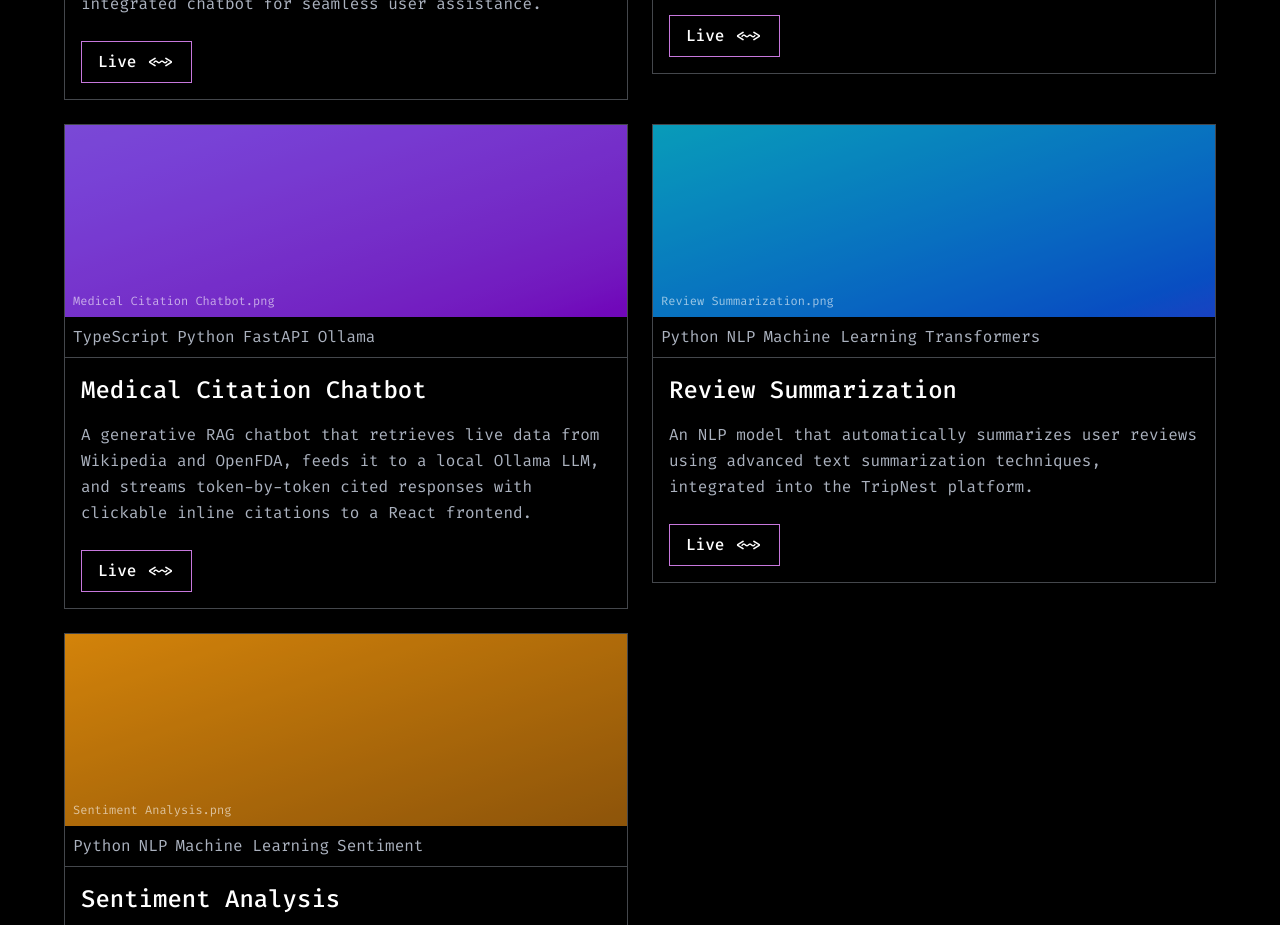
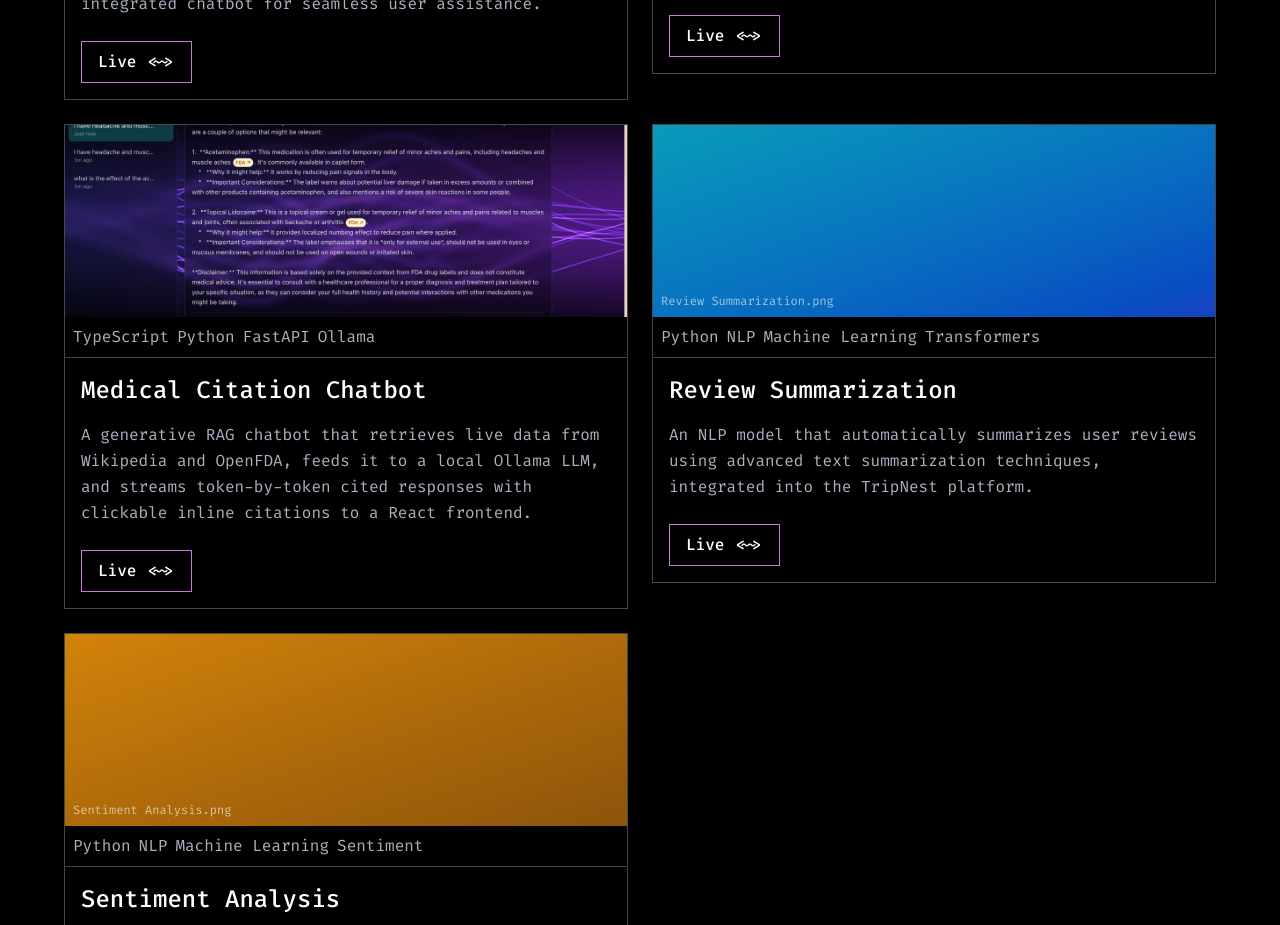
Before and after one commit to MHKaungPyae/portfolio, a React (Vite) app: page / in a window 1280 px wide. Shown: the part 4620-5545 px from the top of the page. Built offline with nearby package versions, Linux system fonts and the light colour scheme.

Commit message:
Add screenshot for Medical Citation Chatbot

```diff
--- a/src/data.js
+++ b/src/data.js
@@ -39,6 +39,7 @@ export const PROJECTS = [
       'A generative RAG chatbot that retrieves live data from Wikipedia and OpenFDA, feeds it to a local Ollama LLM, and streams token-by-token cited responses with clickable inline citations to a React frontend.',
     tags: ['TypeScript', 'Python', 'FastAPI', 'Ollama', 'Supabase', 'Next.js', 'RAG'],
     color: 'from-violet-500 to-purple-700',
+    image: '/images/projects/medical-citation-chatbot.png',
     github: 'https://github.com/MHKaungPyae/Medical_Citation_Chatbot',
   },
   {
```
Also changed, not shown: public/images/projects/medical-citation-chatbot.png (added).
